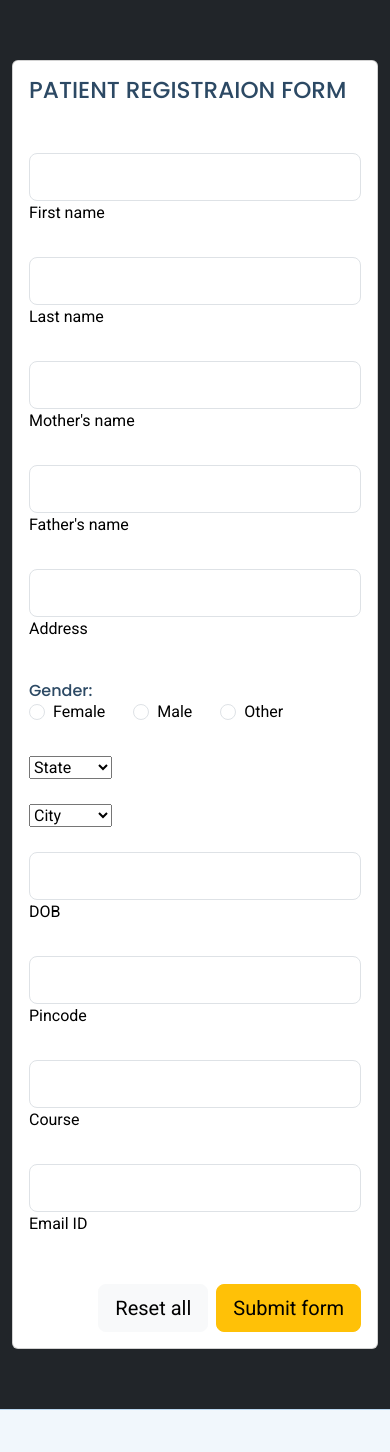
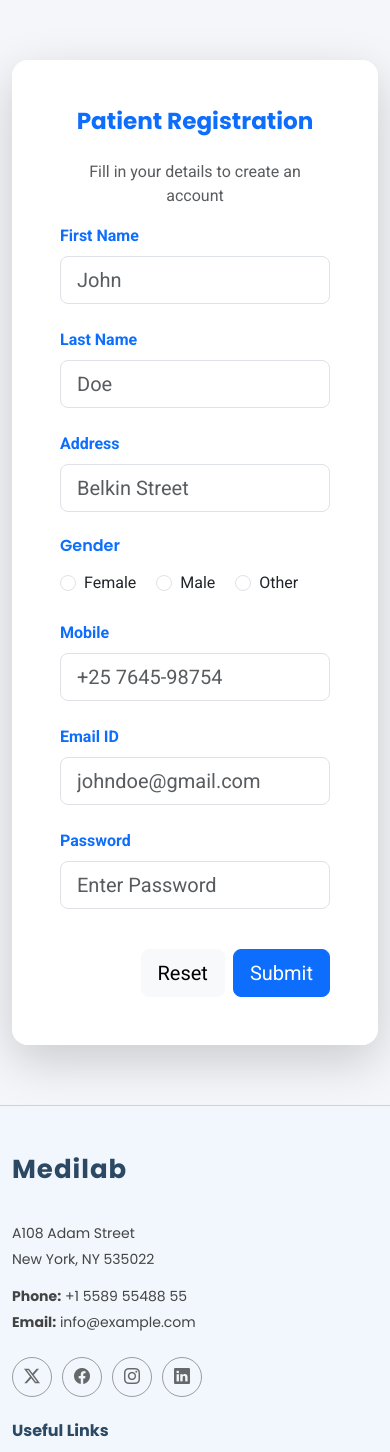
Before and after one commit to learn-EuphoriaGenX/MedicalApppoinmentPro, a Django app: page /accounts/register/ in a window 390 px wide. Shown: the part 100-1552 px from the top of the page. Run offline with Django 5.2, Linux system fonts and the light colour scheme; some libraries are stand-ins or nearby versions.

Commit message:
django day3

```diff
--- a/accounts/templates/register.html
+++ b/accounts/templates/register.html
@@ -1,133 +1,96 @@
 {% extends "base.html" %}
+{% load static %}
+{% block title %}
+Register
+{% endblock title %}
 
-{% block titile %}
-Register
-{% endblock titile %}
+{% block content %}
+<section class="h-100" style="background: #f5f6fa;">
+  <div class="container h-100 py-">
+    <div class="row d-flex justify-content-center align-items-center h-100">
+      <div class="col-lg-10">
+        <div class="card shadow-lg border-0 rounded-4 overflow-hidden">
+          <div class="row g-0">
 
+            <!-- Left Image Section -->
+            <div class="col-xl-6 d-none d-xl-block">
+              <img src="{% static "assets/img/departments-3.jpg" %}"
+                alt="Patient Registration"
+                class="img-fluid h-100"
+                style="object-fit: cover; border-top-left-radius: .5rem; border-bottom-left-radius: .5rem;" />
+            </div>
 
+            <!-- Right Form Section -->
+            <div class="col-xl-6 bg-white">
+              <div class="card-body p-5">
+                <h3 class="mb-4 text-center fw-bold text-primary">Patient Registration</h3>
+                <p class="text-muted text-center mb-3">Fill in your details to create an account</p>
 
-{% block  content%}
-<section class="h-100 bg-dark">
-  <div class="container h-100">
-    <div class="row d-flex justify-content-center align-items-center h-100">
-      <div class="col">
-        <div class="card card-registration">
-          <div class="row g-0">
-            <div class="col-xl-6 d-none d-xl-block">
-              <img src="https://mdbcdn.b-cdn.net/img/Photos/new-templates/bootstrap-registration/img4.webp"
-                alt="Sample photo" class="img-fluid"
-                style="border-top-left-radius: .25rem; border-bottom-left-radius: .25rem;" />
-            </div>
-            <div class="col-xl-6">
-              <div class="card-body p-md-5 text-black">
-                <h3 class="mb-5 text-uppercase">Patient Registraion Form</h3>
-
+                <form>
+                  <!-- Name Row -->
                   <div class="row">
                     <div class="col-md-6 mb-4">
-                    <div data-mdb-input-init class="form-outline">
-                      <input type="text" id="form3Example1m" class="form-control form-control-lg" />
-                      <label class="form-label" for="form3Example1m">First name</label>
+                      <div class="form-outline">
+                          <label class="form-label fw-semibold text-primary" for="firstName" >First Name</label>
+                        <input type="text" id="firstName" class="form-control form-control-lg rounded-3" placeholder="John" />
                       </div>
                     </div>
                     <div class="col-md-6 mb-4">
-                    <div data-mdb-input-init class="form-outline">
-                      <input type="text" id="form3Example1n" class="form-control form-control-lg" />
-                      <label class="form-label" for="form3Example1n">Last name</label>
+                      <div class="form-outline">
+                          <label class="form-label fw-semibold text-primary" for="lastName">Last Name</label>
+                        <input type="text" id="lastName" class="form-control form-control-lg rounded-3" placeholder="Doe" />
                       </div>
                     </div>
                   </div>
 
-                <div class="row">
-                  <div class="col-md-6 mb-4">
-                    <div data-mdb-input-init class="form-outline">
-                      <input type="text" id="form3Example1m1" class="form-control form-control-lg" />
-                      <label class="form-label" for="form3Example1m1">Mother's name</label>
+                  <!-- Address -->
+                  <div class="form-outline mb-4">
+                      <label class="form-label fw-semibold text-primary" for="address">Address</label>
+                    <input type="text" id="address" class="form-control form-control-lg rounded-3" placeholder="Belkin Street" />
                   </div>
+
+                  <!-- Gender -->
+                  <div class="mb-4">
+                    <h6 class="mb-3 fw-semibold text-primary">Gender</h6>
+                    <div class="form-check form-check-inline">
+                      <input class="form-check-input" type="radio" name="gender" id="femaleGender" value="female" />
+                      <label class="form-check-label" for="femaleGender">Female</label>
                     </div>
-                  <div class="col-md-6 mb-4">
-                    <div data-mdb-input-init class="form-outline">
-                      <input type="text" id="form3Example1n1" class="form-control form-control-lg" />
-                      <label class="form-label" for="form3Example1n1">Father's name</label>
+                    <div class="form-check form-check-inline">
+                      <input class="form-check-input" type="radio" name="gender" id="maleGender" value="male" />
+                      <label class="form-check-label" for="maleGender">Male</label>
                     </div>
+                    <div class="form-check form-check-inline">
+                      <input class="form-check-input" type="radio" name="gender" id="otherGender" value="other" />
+                      <label class="form-check-label" for="otherGender">Other</label>
                     </div>
                   </div>
 
-                <div data-mdb-input-init class="form-outline mb-4">
-                  <input type="text" id="form3Example8" class="form-control form-control-lg" />
-                  <label class="form-label" for="form3Example8">Address</label>
+
+
+
+
+                  <div class="form-outline mb-4">
+                    <label class="form-label fw-semibold text-primary" for="pincode">Mobile</label>
+                    <input type="text" id="pincode" class="form-control form-control-lg rounded-3 "  placeholder="+25 7645-98754"/>
+                  </div>
+                  <div class="form-outline mb-4">
+                      <label class="form-label fw-semibold text-primary" for="email">Email ID</label>
+                    <input type="email" id="email" class="form-control form-control-lg rounded-3" placeholder="johndoe@gmail.com" />
                   </div>
 
-                <div class="d-md-flex justify-content-start align-items-center mb-4 py-2">
-
-                  <h6 class="mb-0 me-4">Gender: </h6>
-
-                  <div class="form-check form-check-inline mb-0 me-4">
-                    <input class="form-check-input" type="radio" name="inlineRadioOptions" id="femaleGender"
-                      value="option1" />
-                    <label class="form-check-label" for="femaleGender">Female</label>
+                  <div class="form-outline mb-4">
+                      <label class="form-label fw-semibold text-primary" for="password">Password</label>
+                    <input type="password" id="password" class="form-control form-control-lg rounded-3" placeholder="Enter Password" />
                   </div>
 
-                  <div class="form-check form-check-inline mb-0 me-4">
-                    <input class="form-check-input" type="radio" name="inlineRadioOptions" id="maleGender"
-                      value="option2" />
-                    <label class="form-check-label" for="maleGender">Male</label>
+
+                  <!-- Buttons -->
+                  <div class="d-flex justify-content-end pt-3">
+                    <button type="reset" class="btn btn-light btn-lg me-2">Reset</button>
+                    <button type="submit" class="btn btn-primary btn-lg">Submit</button>
                   </div>
-
-                  <div class="form-check form-check-inline mb-0">
-                    <input class="form-check-input" type="radio" name="inlineRadioOptions" id="otherGender"
-                      value="option3" />
-                    <label class="form-check-label" for="otherGender">Other</label>
-                  </div>
-
-                </div>
-
-                <div class="row">
-                  <div class="col-md-6 mb-4">
-
-                    <select data-mdb-select-init>
-                      <option value="1">State</option>
-                      <option value="2">Option 1</option>
-                      <option value="3">Option 2</option>
-                      <option value="4">Option 3</option>
-                    </select>
-
-                  </div>
-                  <div class="col-md-6 mb-4">
-
-                    <select data-mdb-select-init>
-                      <option value="1">City</option>
-                      <option value="2">Option 1</option>
-                      <option value="3">Option 2</option>
-                      <option value="4">Option 3</option>
-                    </select>
-
-                  </div>
-                </div>
-
-                <div data-mdb-input-init class="form-outline mb-4">
-                  <input type="text" id="form3Example9" class="form-control form-control-lg" />
-                  <label class="form-label" for="form3Example9">DOB</label>
-                </div>
-
-                <div data-mdb-input-init class="form-outline mb-4">
-                  <input type="text" id="form3Example90" class="form-control form-control-lg" />
-                  <label class="form-label" for="form3Example90">Pincode</label>
-                </div>
-
-                <div data-mdb-input-init class="form-outline mb-4">
-                  <input type="text" id="form3Example99" class="form-control form-control-lg" />
-                  <label class="form-label" for="form3Example99">Course</label>
-                </div>
-
-                <div data-mdb-input-init class="form-outline mb-4">
-                  <input type="text" id="form3Example97" class="form-control form-control-lg" />
-                  <label class="form-label" for="form3Example97">Email ID</label>
-                </div>
-
-                <div class="d-flex justify-content-end pt-3">
-                  <button  type="button" data-mdb-button-init data-mdb-ripple-init class="btn btn-light btn-lg">Reset all</button>
-                  <button  type="button" data-mdb-button-init data-mdb-ripple-init class="btn btn-warning btn-lg ms-2">Submit form</button>
-                </div>
+                </form>
 
               </div>
             </div>
@@ -137,4 +100,4 @@
     </div>
   </div>
 </section>
-{% endblock content  %}
+{% endblock content %}
--- a/template/header.html
+++ b/template/header.html
@@ -28,11 +28,11 @@
             <nav id="navmenu" class="navmenu">
                 <ul>
                     <li><a href="{% url "home" %}" class="active">Home<br></a></li>
-                    <li><a href="#about">About</a></li>
-                    <li><a href="#services">Services</a></li>
-                    <li><a href="{% url "extra" %}#gallery">Extra</a></li>
+                    <li><a href="{% url "home" %}#about">About</a></li>
+                    <li><a href="{% url "home" %}#services">Services</a></li>
+                    <li><a href="{% url "extra" %}#gallery">Gallery</a></li>
 
-                    <li><a href="#contact">Contact</a></li>
+                    <li><a href="{% url "extra" %}#contact">Contact</a></li>
                 </ul>
                 <i class="mobile-nav-toggle d-xl-none bi bi-list"></i>
             </nav>
```
Also changed, not shown: accounts/templates/login.html (+36 -120 lines). Lines whose indentation alone changed are shown as unchanged.
